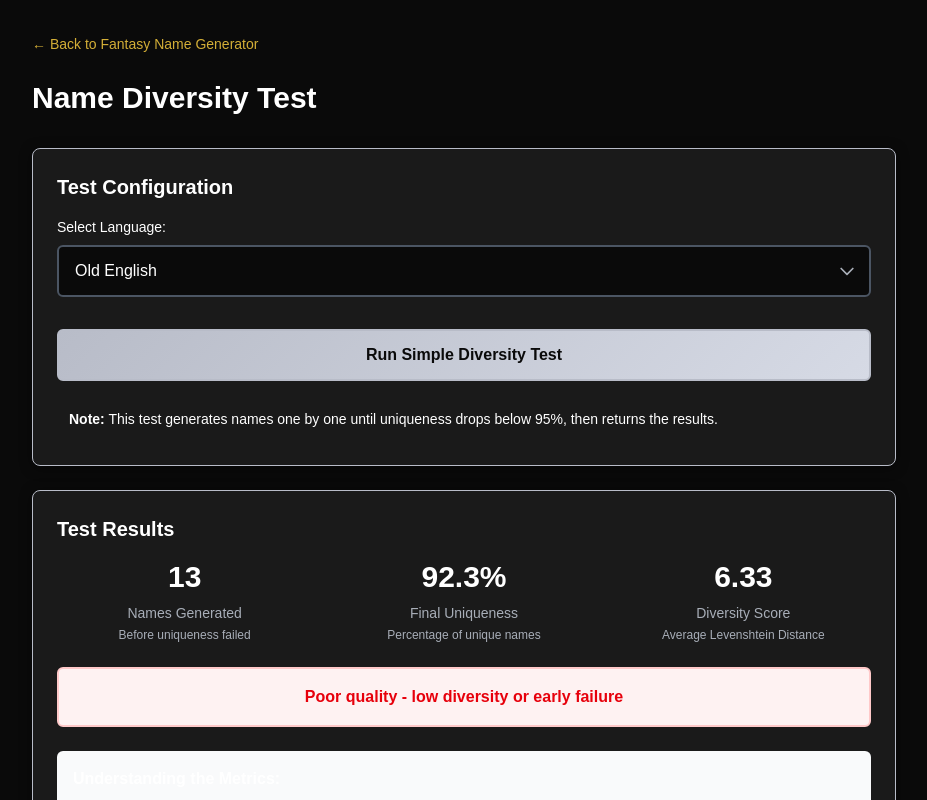
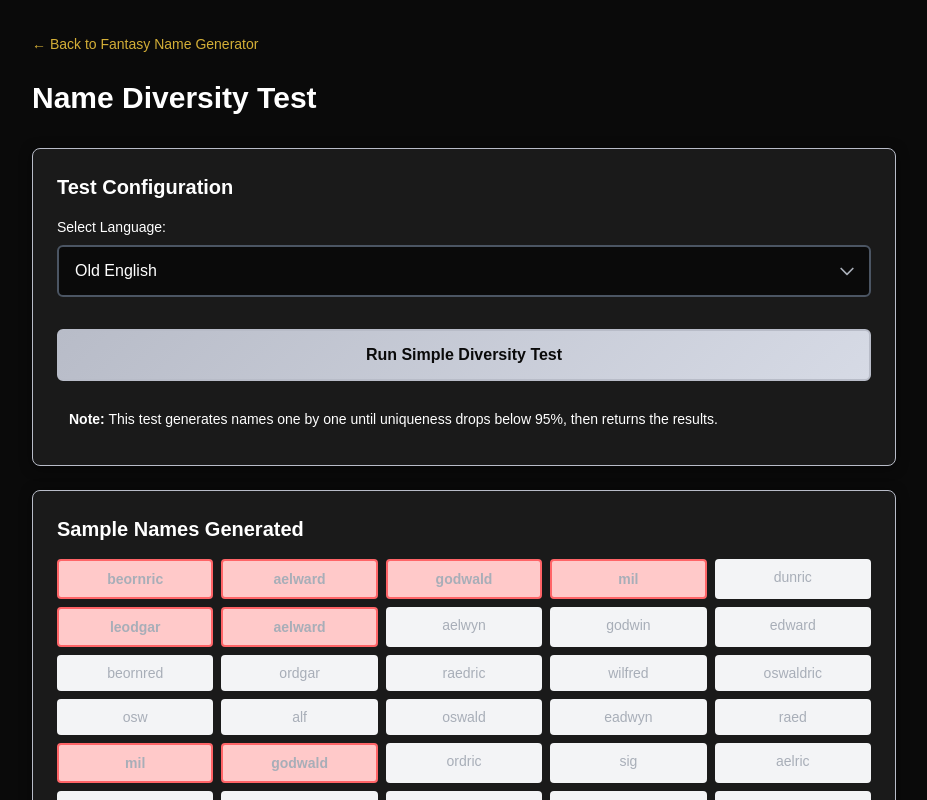
Before and after one commit to amsilva97/typicalpanda.com, a Next.js app: page /fantasy-name-generator/pattern-test in a window 1280 px wide. Both pictures are taken after a click on the button "Run Simple Diversity Test". Shown: the top 800 px of the page, without its empty margins (176-1103 px from the left). Built offline with nearby package versions, Linux system fonts and the light colour scheme.

Commit message:
feat: streamline language definition by removing length and limit options; enhance pattern test with generated name display and duplicate highlighting

```diff
--- a/src/app/fantasy-name-generator/lib/markov-chain-language-models/core.ts
+++ b/src/app/fantasy-name-generator/lib/markov-chain-language-models/core.ts
@@ -6,13 +6,8 @@ export interface LanguageDefinition {
     patterns: { [key: string]: string[]; };
     options: {
         name: string; // Human-readable name of the language
-        minLength: number; // Minimum length of generated names
-        maxLength: number; // Maximum length of generated names
         startMarker: string; // Pattern to start name generation from
         endMarker: string; // Pattern to end name generation
-        consecutiveSingleLetterLimit: number; // -1 = disabled, 0+ = max consecutive single letters allowed
-        nonConsecutiveSingleLetterLimit: number; // -1 = disabled, 0+ = max single letters allowed in name
-        duplicateClusterLimit: number; // -1 = disabled, 0+ = max times same cluster (3+ letters) can be used
     };
 }
 
--- a/src/app/fantasy-name-generator/lib/markov-chain-language-models/generations.ts
+++ b/src/app/fantasy-name-generator/lib/markov-chain-language-models/generations.ts
@@ -6,9 +6,6 @@ interface GenerationStep {
   fullName: string;
   currentPattern: string;
   availableOptions: string[];
-  consecutiveSingleLetter: number;
-  nonConsecutiveSingleLetterLimit: number;
-  duplicateClusterLimit: { [key: string]: number; };
 }
 
 /**
@@ -18,7 +15,6 @@ export function generateName(languageDefinition: LanguageDefinition, timeoutMs:
   const languageDefinitionPatterns = languageDefinition.patterns;
   const languageDefinitionOptions = languageDefinition.options;
   const startTime = Date.now();
-  const targetLength = Math.floor(Math.random() * (languageDefinitionOptions.maxLength - languageDefinitionOptions.minLength + 1)) + languageDefinitionOptions.minLength;
 
   // Initialize the stack with the starting state
   const stack: GenerationStep[] = [];
@@ -32,9 +28,6 @@ export function generateName(languageDefinition: LanguageDefinition, timeoutMs:
     fullName: '',
     currentPattern: languageDefinitionOptions.startMarker,
     availableOptions: initialPatterns,
-    consecutiveSingleLetter: 0,
-    nonConsecutiveSingleLetterLimit: languageDefinitionOptions.nonConsecutiveSingleLetterLimit,
-    duplicateClusterLimit: {}
   });
 
   let maxIterations = 1000; // Total iterations allowed
@@ -48,16 +41,7 @@ export function generateName(languageDefinition: LanguageDefinition, timeoutMs:
     // Get the current step and valid options
     const currentStep = stack[stack.length - 1];
     let availableOptions = currentStep.availableOptions;
-    let validOptions: string[] = [];
-
-    // Get valid options based on length constraints
-    if (currentStep.fullName.length < targetLength) {
-      // still need to add more pieces, don't allow end marker yet
-      validOptions = availableOptions.filter(option => option !== languageDefinitionOptions.endMarker);
-    } else {
-      // reached or exceeded target length, allow ending
-      validOptions = availableOptions.filter(option => option === languageDefinitionOptions.endMarker);
-    }
+    let validOptions: string[] = availableOptions.filter(option => true);
 
     // If there are no valid options, backtrack
     if (validOptions.length === 0) {
@@ -86,13 +70,6 @@ export function generateName(languageDefinition: LanguageDefinition, timeoutMs:
       return currentStep.fullName;
     }
 
-    // Check if adding this option would make the name too long
-    const newFullName = currentStep.fullName + nextOption;
-    if (newFullName.length > languageDefinitionOptions.maxLength) {
-      // This option would make the name too long, skip it
-      continue;
-    }
-
     // Before pushing new step, check for dead ends
     const nextPatterns = languageDefinitionPatterns[nextOption] || [];
     if (nextPatterns.length === 0) {
@@ -101,13 +78,11 @@ export function generateName(languageDefinition: LanguageDefinition, timeoutMs:
     }
 
     // Build the new full name
+    const newFullName = currentStep.fullName + nextOption;
     stack.push({
       fullName: newFullName,
       currentPattern: nextOption,
       availableOptions: [...nextPatterns],
-      consecutiveSingleLetter: 0,
-      nonConsecutiveSingleLetterLimit: 0,
-      duplicateClusterLimit: {}
     });
   }
 
--- a/src/app/fantasy-name-generator/lib/markov-chain-language-models/languages/oldEnglish.ts
+++ b/src/app/fantasy-name-generator/lib/markov-chain-language-models/languages/oldEnglish.ts
@@ -156,12 +156,7 @@ export const oldEnglish: LanguageDefinition = {
 
   options: {
     name: "Old English",
-    minLength: 4,          // Allow shorter authentic names like "Beda"
-    maxLength: 10,         // Keep names manageable
     startMarker: "^",
     endMarker: "$",
-    consecutiveSingleLetterLimit: 1,  // Max 1 single letter in sequence
-    nonConsecutiveSingleLetterLimit: 2, // Max 2 single-letter patterns in name
-    duplicateClusterLimit: 1          // Each pattern used only once per name
   }
 };
--- a/src/app/fantasy-name-generator/pattern-test/page.tsx
+++ b/src/app/fantasy-name-generator/pattern-test/page.tsx
@@ -1,7 +1,8 @@
 'use client';
 
 import { useState } from 'react';
-import { SupportedLanguage } from '../lib/markov-chain-language-models/core';
+import { SupportedLanguage, getLanguageDefinition } from '../lib/markov-chain-language-models/core';
+import { generateName } from '../lib/markov-chain-language-models/generations';
 import { testNameDiversity } from '../lib/markov-chain-language-models/tests';
 
 export default function PatternTest() {
@@ -112,8 +113,53 @@ export default function PatternTest() {
         </div>
 
         {testResults && (
+          <div className="panda-card p-6 mb-6">
+            <h2 className="text-xl font-semibold panda-text-primary mb-4">Sample Names Generated</h2>
+            <div className="grid grid-cols-5 gap-2 text-sm panda-text-secondary">
+              {(() => {
+                // Generate all 50 names first
+                const generatedNames: string[] = [];
+                const languageDefinition = getLanguageDefinition(selectedLanguage);
+
+                for (let i = 0; i < 50; i++) {
+                  try {
+                    const sampleName = generateName(languageDefinition);
+                    generatedNames.push(sampleName);
+                  } catch {
+                    generatedNames.push('---');
+                  }
+                }
+
+                // Count occurrences to identify duplicates
+                const nameCounts = generatedNames.reduce((counts, name) => {
+                  counts[name] = (counts[name] || 0) + 1;
+                  return counts;
+                }, {} as Record<string, number>);
+
+                // Render with duplicate highlighting
+                return generatedNames.map((name, i) => {
+                  const isDuplicate = nameCounts[name] > 1;
+                  return (
+                    <div
+                      key={i}
+                      className={`p-2 rounded text-center truncate ${
+                        isDuplicate
+                          ? 'bg-red-200 dark:bg-red-800 border-2 border-red-400 font-semibold'
+                          : 'bg-gray-100 dark:bg-gray-700'
+                      }`}
+                    >
+                      {name}
+                    </div>
+                  );
+                });
+              })()}
+            </div>
+          </div>
+        )}
+
+        {testResults && (
           <div className="panda-card p-6">
-            <h2 className="text-xl font-semibold panda-text-primary mb-4">Test Results</h2>
+            <h2 className="text-xl font-semibold panda-text-primary mb-4">Uniqueness Test</h2>
 
             <div className="grid md:grid-cols-3 gap-6 mb-6">
               <div className="text-center">
```
